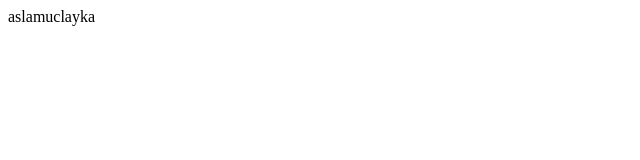
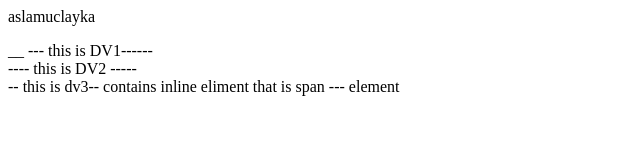
Before and after one commit to carabduu/coursera_test.github.io, a plain HTML site: page index.html in a window 1280 px wide. Shown: the whole page, without its empty margins (0-640 px from the left). Drawn offline with Linux system fonts and the light colour scheme.

Commit message:
Update index.html

```diff
--- a/index.html
+++ b/index.html
@@ -3,5 +3,8 @@
 </head>
 <body>
 <p>aslamuclayka</p>
+<div>__ --- this is DV1------</div>
+<div> ---- this is DV2 -----</div>
+<div> -- this is dv3--<span> contains inline eliment</span> that is span --- element
 </body>
 </html>
```
